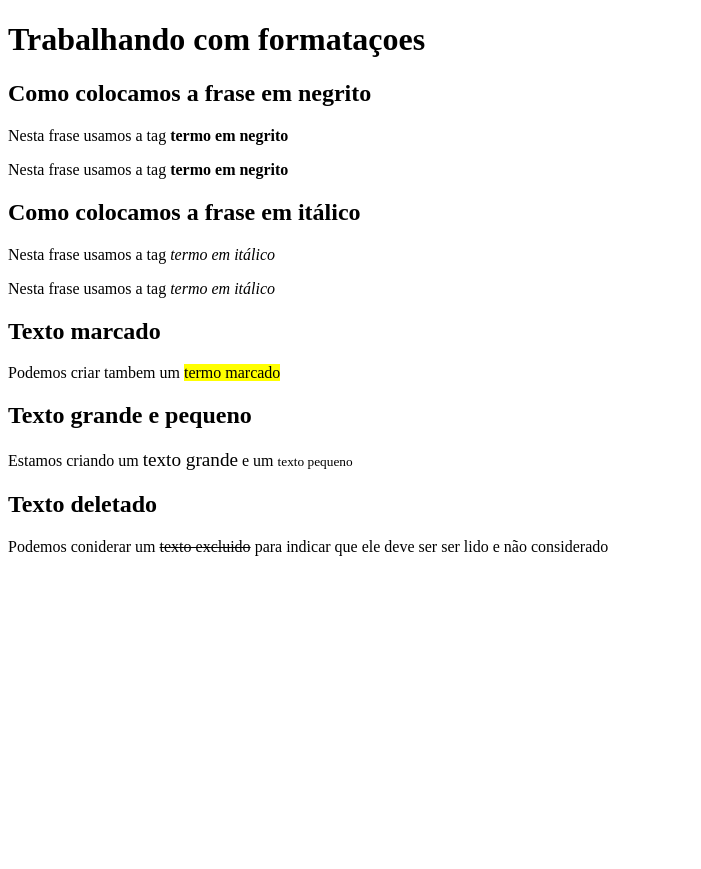
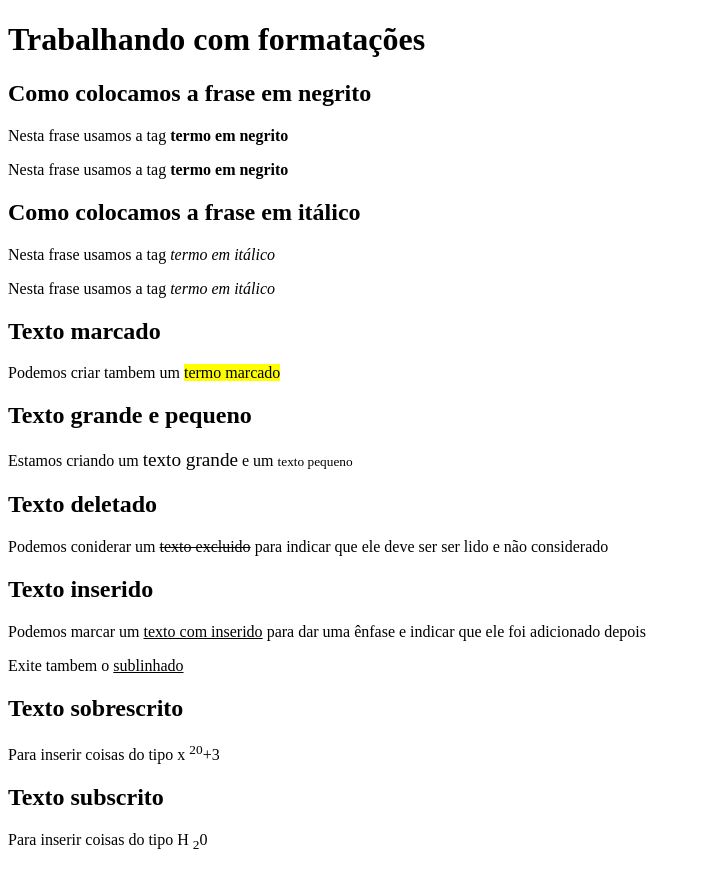
Before and after one commit to cecadacamila/PROJETO1, a plain HTML site: page index.html in a window 1280 px wide. Shown: the whole page, without its empty margins (0-701 px from the left). Before the commit the page ends 800 px from the top, so only its background shows below. Drawn offline with Linux system fonts and the light colour scheme.

Commit message:
Add files via upload

```diff
--- a/index.html
+++ b/index.html
@@ -7,7 +7,7 @@
     <title>DIFERENÇAS DE TAGS</title>
 </head>
 <body>
-    <h1>Trabalhando com formataçoes</h1>
+    <h1>Trabalhando com formatações</h1>
         <h2>Como colocamos a frase em negrito</h2>
             <p>Nesta frase usamos a tag <b>termo em negrito</b></p> <!--forma não semântica-->
             <P>Nesta frase usamos a tag <strong>termo em negrito</strong></P> <!--semântica-->
@@ -20,6 +20,13 @@
             <p>Estamos criando um <big>texto grande</big> e um <small>texto pequeno</small></p> <!--A tag em vermelho é porque esta desatualizada-->
         <h2>Texto deletado</h2>
             <p>Podemos coniderar um <del>texto excluido</del> para indicar que ele deve ser ser lido e não considerado</p>
+        <h2>Texto inserido</h2>
+            <p>Podemos marcar um <ins>texto com inserido</ins> para dar uma ênfase e indicar que ele foi adicionado depois</p>
+            <p>Exite tambem o <u>sublinhado</u></p><!--com a tag U não sêmantica-->
+        <h2>Texto sobrescrito</h2>
+            <p>Para inserir coisas do tipo x <sup>20</sup>+3</p>
+        <h2>Texto subscrito</h2>
+            <p>Para inserir coisas do tipo H <sub>2</sub>0</p>
 
 
 </body>
```
